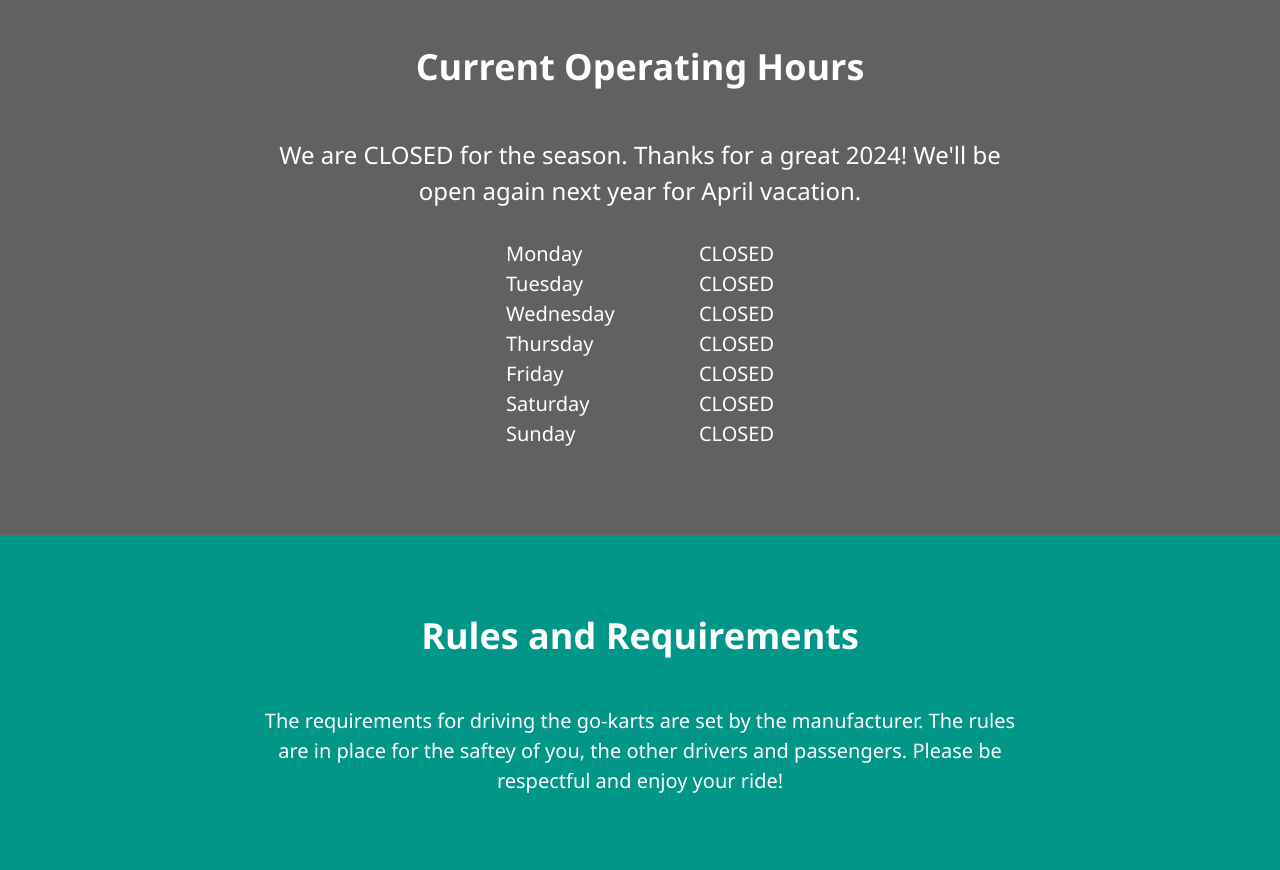
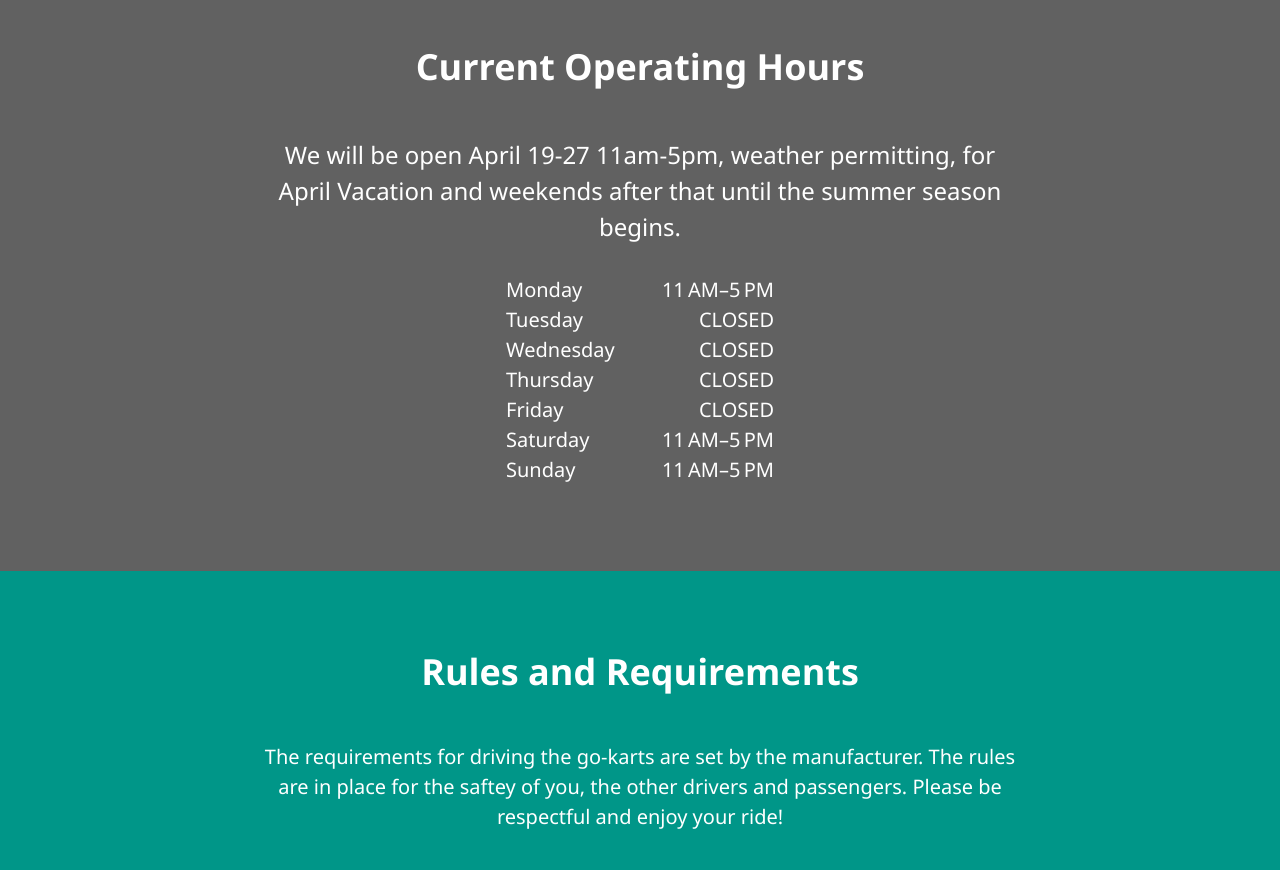
Before and after one commit to JaredPD/GoKarts, a plain HTML site: page index.html in a window 1280 px wide. Shown: the part 800-1670 px from the top of the page. Drawn offline with nearby package versions, Linux system fonts and the light colour scheme.

Commit message:
Update index.html

```diff
--- a/index.html
+++ b/index.html
@@ -117,7 +117,7 @@ p.indent {
   <div class="w3-dark-grey" id="hours">
      <div class="w3-container w3-content w3-padding-64" style="max-width:800px">
       <h1 class="w3-center"><b>Current Operating Hours</b></h1><br>
-       <h3 class="w3-center">We are CLOSED for the season. Thanks for a great 2024! We'll be open again next year for April vacation.
+       <h3 class="w3-center">We will be open April 19-27 11am-5pm, weather permitting, for April Vacation and weekends after that until the summer season begins.
       </h3>
       <!--  <h3 class="w3-center">Thanks for the great summer! We are currently open 11-5 on weekends, and 11-4 on Monday for Columbus Day weekend. Weather permitting of course.
       </h3> -->
@@ -128,7 +128,7 @@ p.indent {
           Monday
         </span>
           <span style="float:right;">
-            CLOSED
+            11 AM–5 PM
           </span><br>
           <span style="float:left;">
             Tuesday
@@ -158,13 +158,13 @@ p.indent {
             Saturday
           </span>
           <span style="float:right;">
-            CLOSED
+            11 AM–5 PM
           </span><br>
           <span style="float:left;">
             Sunday
           </span>
           <span style="float:right;">
-            CLOSED
+            11 AM–5 PM
           </span>
           <!---
           <span style="float:right;">
```
